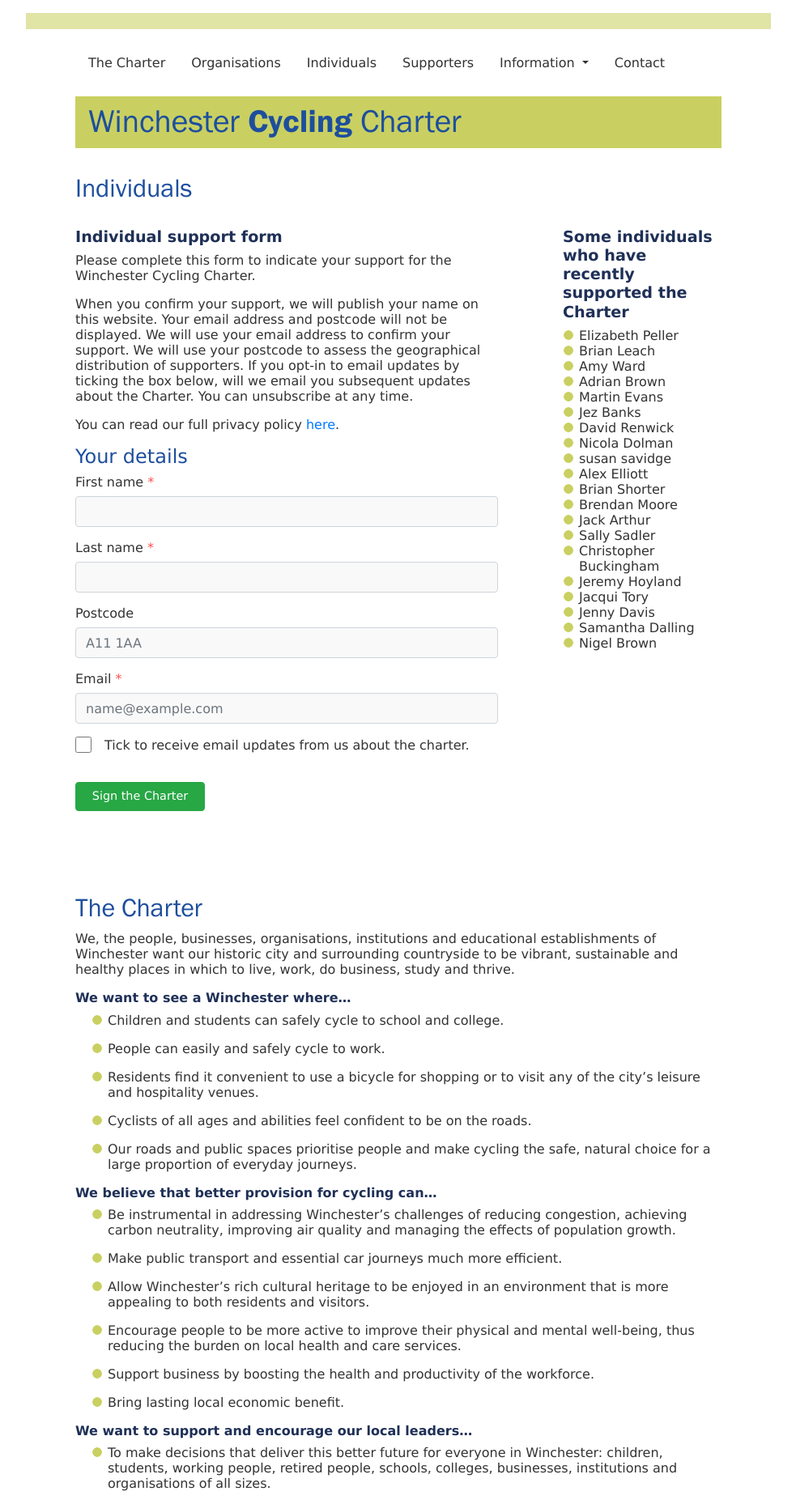
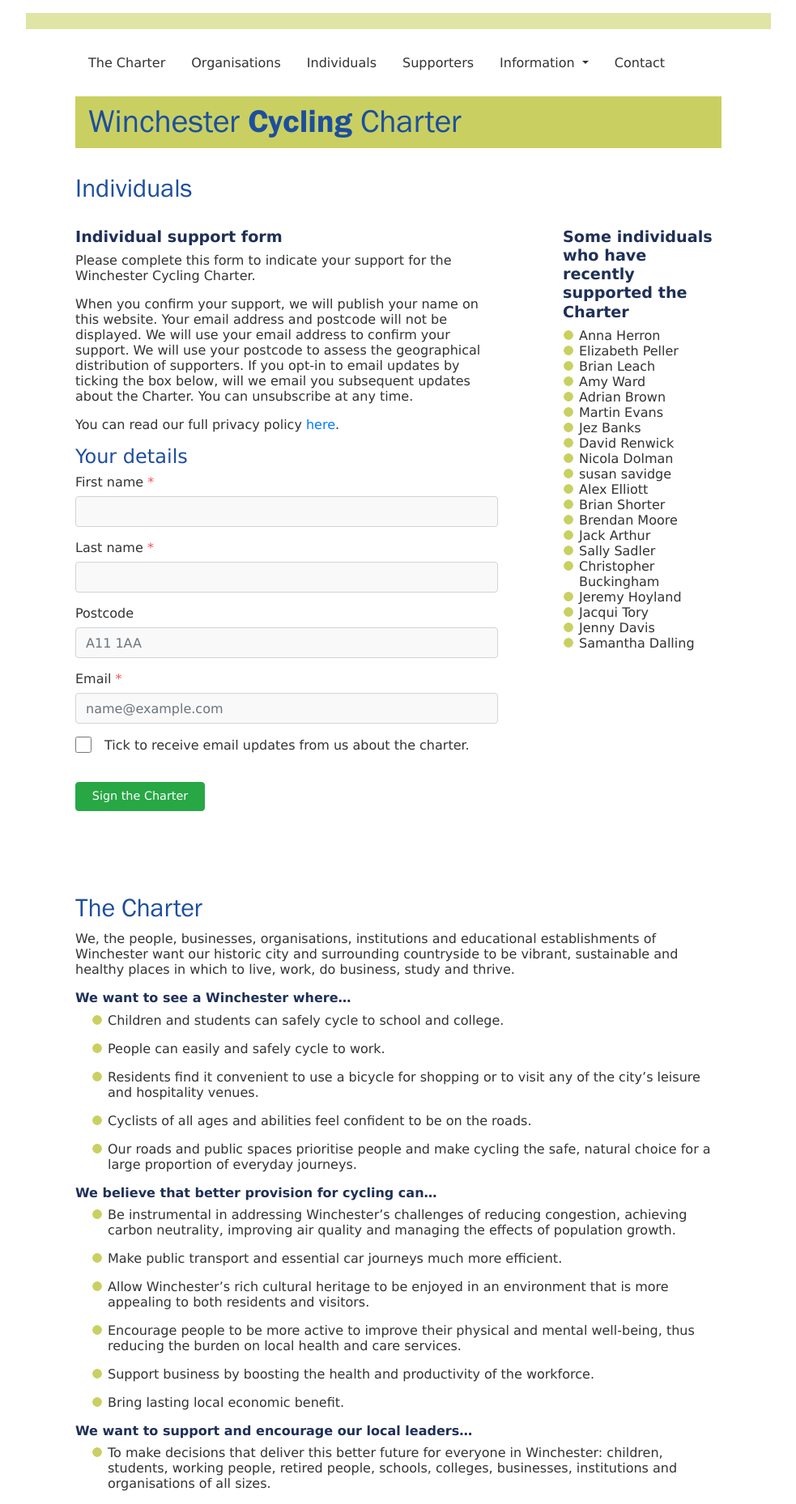
Before and after one commit to winchestercyclingcharter/winchestercyclingcharter.github.io, a Jekyll site: the page built from ind-page.md, in a window 1280 px wide. Shown: the whole page at 81% size, without its empty margins (148-1131 px from the left). Built offline with Jekyll 4.4.1, drawn with Linux system fonts in a browser that asks for light colours; nearby versions of some CDN libraries.

Commit message:
Update people.yml

```diff
--- a/_data/people.yml
+++ b/_data/people.yml
@@ -231,3 +231,4 @@ people:
 - { lastname: Ward, firstname: Amy, dt: 20210227-093830-193547 }
 - { lastname: Leach, firstname: Brian, dt: 20210227-131028-187731 }
 - { lastname: Peller, firstname: Elizabeth, dt: 20210227-164435-767402 }
+- { lastname: Herron, firstname: Anna, dt: 20210227-200305-081888 }
```
